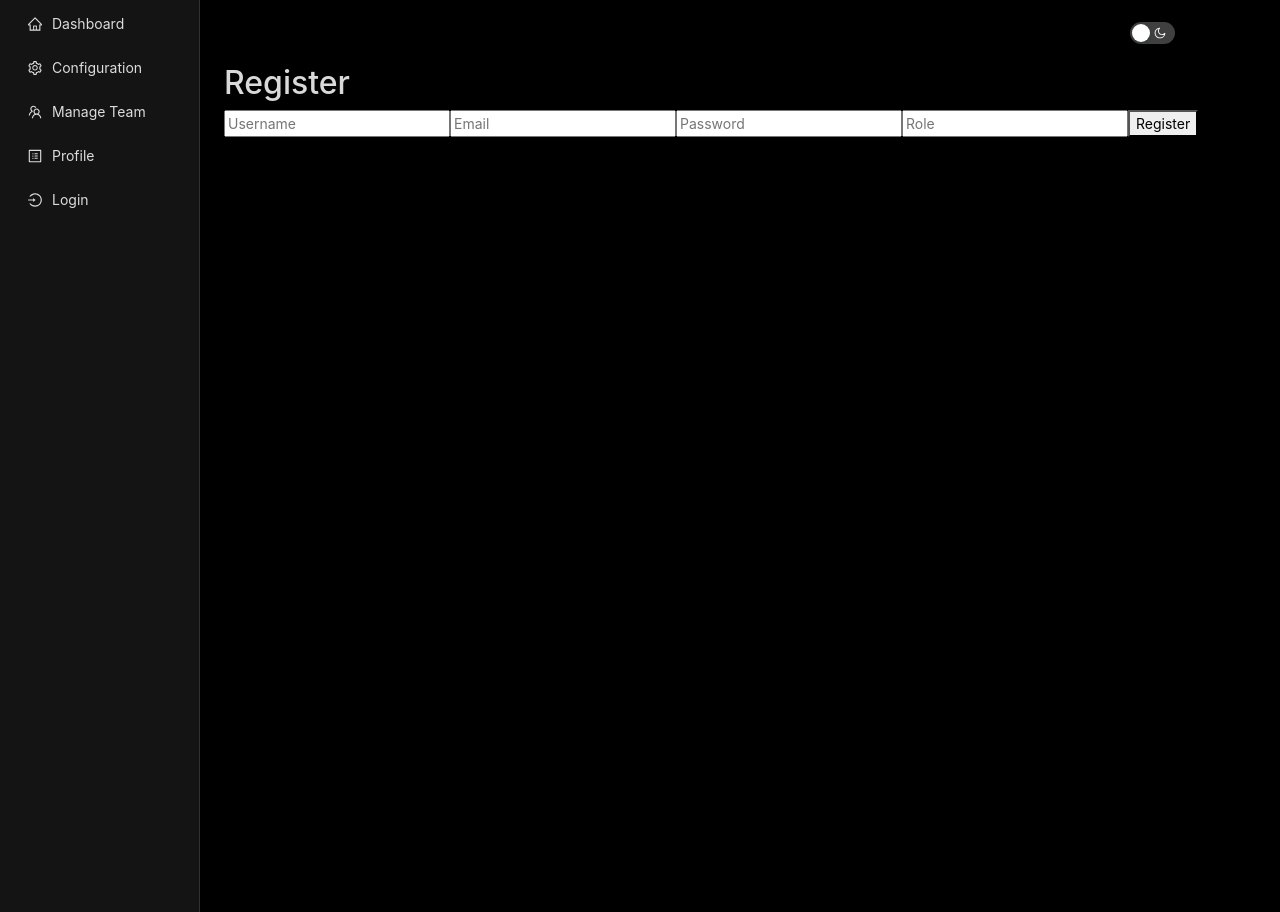
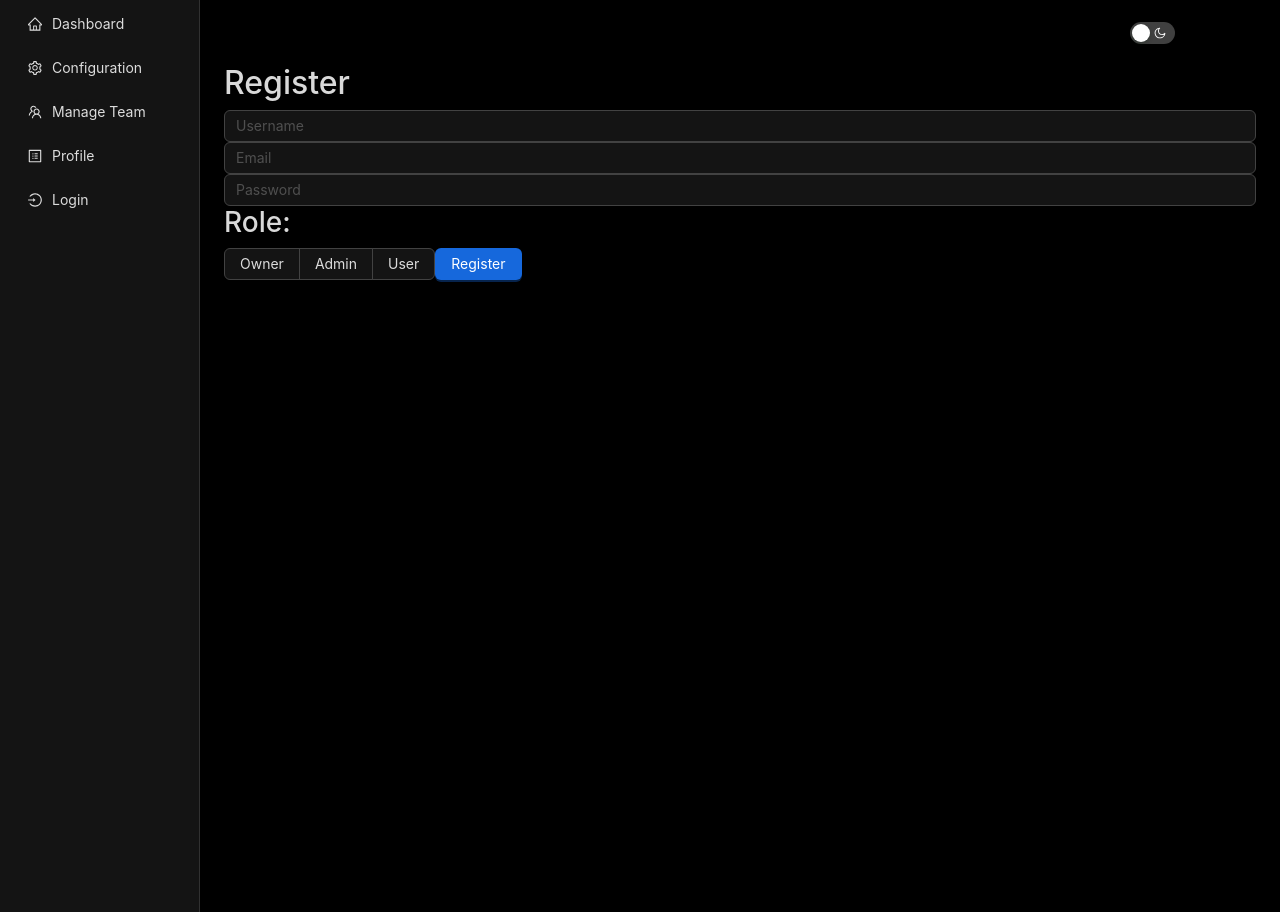
Before and after one commit to oslabs-beta/APeaje, a React app: page /register in a window 1280 px wide. Built offline with nearby package versions, Linux system fonts and the light colour scheme.

Commit message:
swapping in antd components for login, making roles a radio select

```diff
--- a/dashboard/src/pages/Login.tsx
+++ b/dashboard/src/pages/Login.tsx
@@ -1,7 +1,7 @@
-
 import React, { useState } from 'react';
 import { useAuth } from '../components/AuthContext';
 import { useNavigate, Link } from 'react-router-dom';
+import { Input, Button } from 'antd';
 
 const Login: React.FC = () => {
   const [username, setUsername] = useState('');
@@ -32,21 +32,23 @@ const Login: React.FC = () => {
   return (
     <div>
       <form onSubmit={handleLogin}>
-        <input
+        <Input
           type='text'
           placeholder='Username or Email'
           value={username}
           onChange={(e) => setUsername(e.target.value)}
         />
-        <input
+        <Input
           type='password'
           placeholder='Password'
           value={password}
           onChange={(e) => setPassword(e.target.value)}
         />
-        <button type='submit'>Login</button>
+        <Button htmlType='submit' type='primary'>
+          Login
+        </Button>
       </form>
-      <button onClick={handleLogout}>Logout</button>
+      <Button onClick={handleLogout}>Logout</Button>
       <p>
         Don't have an account? <Link to='/register'>Register here</Link>
       </p>
--- a/dashboard/src/pages/Register.tsx
+++ b/dashboard/src/pages/Register.tsx
@@ -1,5 +1,6 @@
 import React, { useState } from 'react';
 import { useNavigate } from 'react-router-dom';
+import { Form, Input, Radio, Button } from 'antd' ;
 
 const Register: React.FC = () => {
   const [username, setUsername] = useState('');
@@ -30,35 +31,38 @@ const Register: React.FC = () => {
     }
   };
 
+  const roleOptions = ['Owner','Admin','User']
+
   return (
     <div>
       <h2>Register</h2>
       <form onSubmit={handleRegister}>
-        <input
+        <Input
           type='text'
           placeholder='Username'
           value={username}
           onChange={(e) => setUsername(e.target.value)}
         />
-        <input
+        <Input
           type='text'
           placeholder='Email'
           value={email}
           onChange={(e) => setEmail(e.target.value)}
         />
-        <input
+        <Input
           type='password'
           placeholder='Password'
           value={password}
           onChange={(e) => setPassword(e.target.value)}
         />
-        <input
-          type='text'
-          placeholder='Role'
-          value={role}
+        <h3>Role:</h3>
+        <Radio.Group
+          options={roleOptions}
           onChange={(e) => setRole(e.target.value)}
+          optionType="button"
+          buttonStyle="solid"
         />
-        <button type='submit'>Register</button>
+        <Button htmlType='submit' type = 'primary'>Register</Button>
       </form>
     </div>
   );
```
Also changed, not shown: 2 other files (tests, documents, lock files or other folders).
